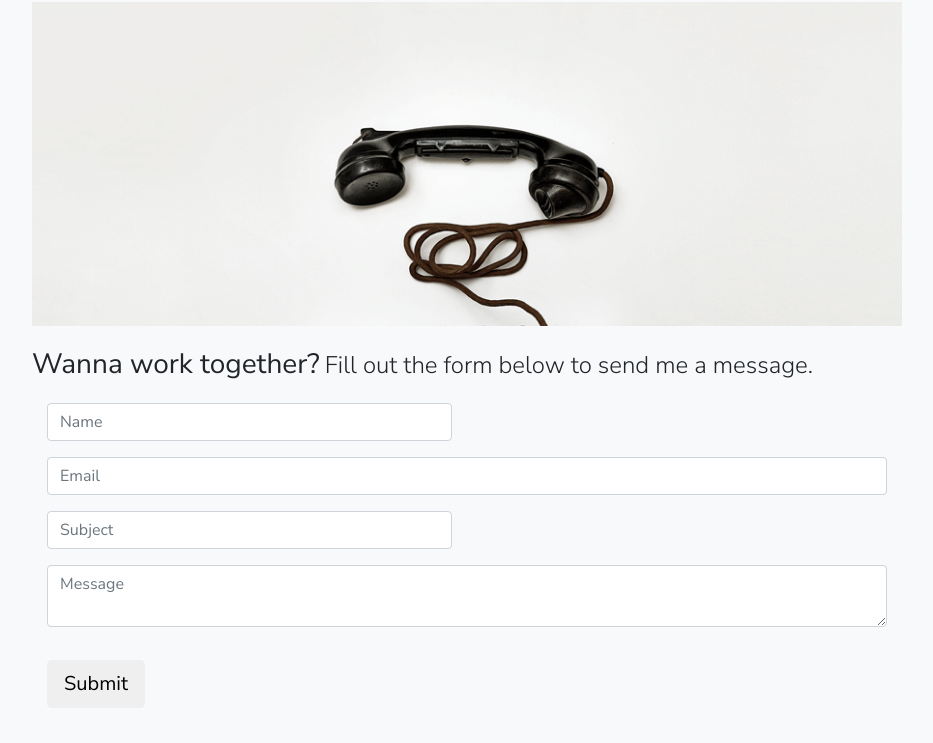
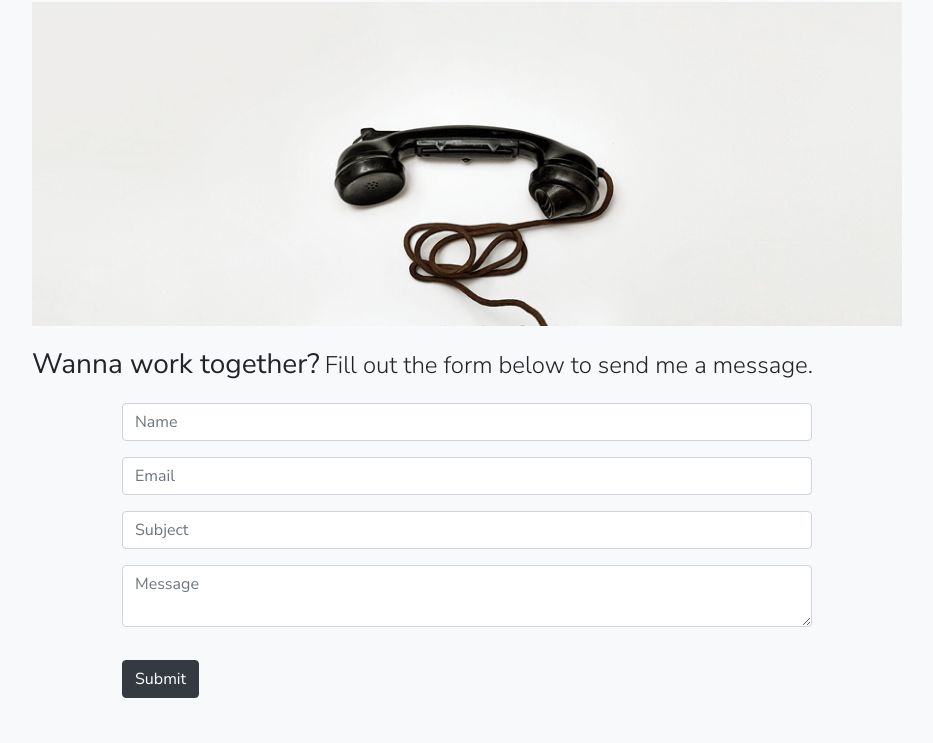
Before and after one commit to jillianannette/Jill-Mora, a website: page contact-test.html in a window 1280 px wide. Shown: the part 68-811 px from the top of the page, without its empty margins (173-1106 px from the left). Drawn offline with Linux system fonts and the light colour scheme.

Commit message:
Bug Fix
Contact Page fix form styling.

```diff
--- a/contact-test.html
+++ b/contact-test.html
@@ -69,16 +69,16 @@
     <!-- Contact Form -->
     <div class="container">
       <div class="row mt-3 mb-3">
-        <div class="col-sm-12">
+        <div class="col-sm-10 offset-sm-1">
           <form class="jotform-form" action="https://submit.jotform.us/submit/42356662657160/" method="post" name="form_42356662657160" id="42356662657160" accept-charset="utf-8">
             <input type="hidden" name="formID" value="42356662657160" />
-            <div id="cid_1" class="form-group col-sm-12 col-md-6">
+            <div id="cid_1" class="form-group col-md-12">
                 <input id="input_1" name="q1_name" type="text" class="form-control" placeholder="Name" required>
             </div>
-            <div id="cid_3" class="form-group col-sm-12">
+            <div id="cid_3" class="form-group col-md-12">
                 <input id="input_3" name="q3_email" type="email" class="form-control" placeholder="Email" required>
             </div>
-            <div id="cid_5" class="form-group col-sm-12 col-md-6">
+            <div id="cid_5" class="form-group col-md-12">
                 <input id="input_5" name="q5_subject" type="text" class="form-control" placeholder="Subject">
             </div>
             <div id="cid_4" class="col-md-12">
@@ -87,7 +87,7 @@
             </div>
 
             <div class="col-md-12">
-                <input id="id_2" type="submit" class="btn btn-default btn-lg" value="Submit">
+                <input id="id_2" type="submit" class="btn btn-dark" value="Submit">
                 <input type="hidden" id="simple_spc" name="simple_spc" value="42356662657160" />
                 <script type="text/javascript"> document.getElementById("si" + "mple" + "_spc").value = "42356662657160-42356662657160"; </script>
             </div>
```
